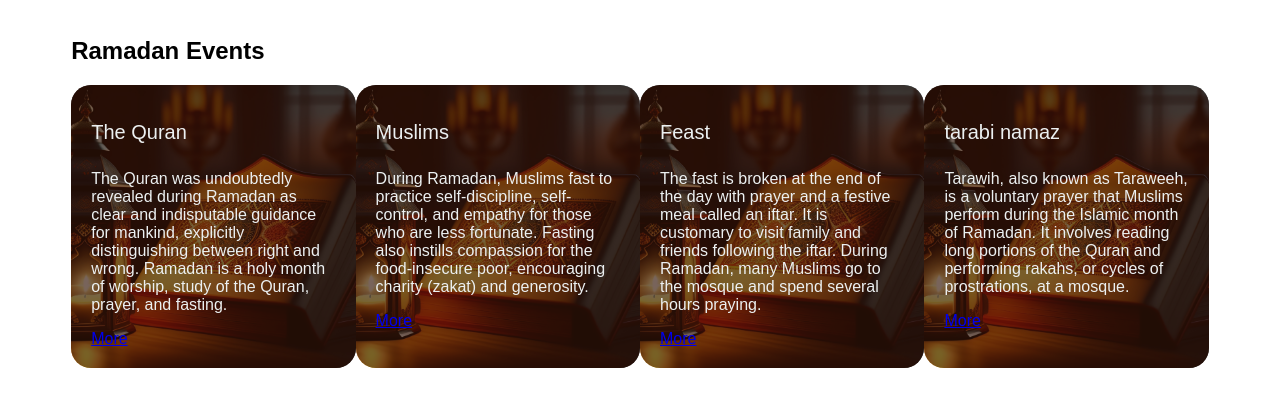
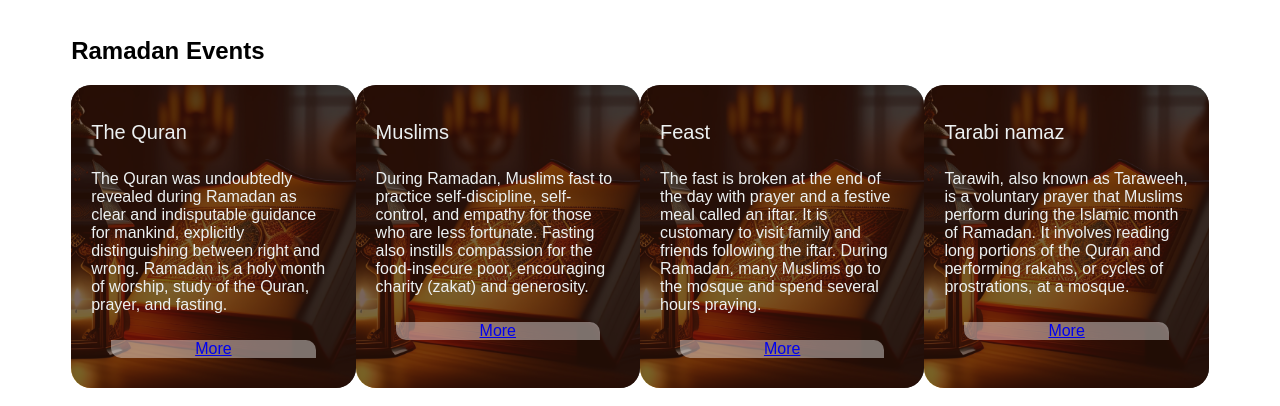
Before and after one commit to Abdulla-foysal45/Ramdefv, a website: page index.html in a window 1280 px wide. Shown: the part 1499-1905 px from the top of the page. Drawn offline with Linux system fonts and the light colour scheme; a web font is replaced by a local one.

Commit message:
new event secation update

```diff
--- a/css/style.css
+++ b/css/style.css
@@ -3,6 +3,10 @@
 
 body {
     font-family: "Anta", sans-serif;
+}
+
+html{
+    scroll-behavior: smooth;
 }
 
 
@@ -175,4 +179,21 @@ ul li a:hover {
     transform: scale(1.1);
 }
 
+ .single-event .btn-m{
+    text-align: center;
+    border: none;
+    margin: 10px 20px;
+    border-radius: 0px 10px 0px  10px;
+    background-color:rgba(255, 255, 255, 0.411);
+    transition: all .5s ease-in-out;
+
+}
+
+.single-event .btn-m:hover{
+    border-radius: 10px 0px 10px  0px;
+    background-color: var(--black);
+    color: #10a5f5;
+    cursor:pointer;
+}
+
 /* Event section end*/
--- a/index.html
+++ b/index.html
@@ -43,7 +43,7 @@
     </header>
 
     <div class="about" id="about">
-        <div class="container about-container flex mb-7">
+        <div class="container about-container flex mb-7 gap-5">
             <div class="left_side basis-3/4">
                 <h2>About Ramadan Kareem</h2>
                 <p>
@@ -83,14 +83,18 @@
                         <h2>The Quran</h2>
                         <p>
                             The Quran was undoubtedly revealed during Ramadan as clear and indisputable guidance for mankind, explicitly distinguishing between right and wrong.  Ramadan is a holy month of worship, study of the Quran, prayer, and fasting. </p>
-                        <a href="#">More</a>
+                        <div class="btn-m">
+                            <a href="#">More</a>
+                        </div>
                 </div>
 
                 <div class="single-event">
                         <h2>Muslims</h2>
                         <p>
                             During Ramadan, Muslims fast to practice self-discipline, self-control, and empathy for those who are less fortunate. Fasting also instills compassion for the food-insecure poor, encouraging charity (zakat) and generosity. </p>
-                        <a href="#">More</a>
+                        <div class="btn-m">
+                            <a href="#">More</a>
+                        </div>
                 </div>
 
 
@@ -98,18 +102,25 @@
                         <h2>Feast</h2>
                         <p>
                             The fast is broken at the end of the day with prayer and a festive meal called an iftar. It is customary to visit family and friends following the iftar. During Ramadan, many Muslims go to the mosque and spend several hours praying. </p>
-                        <a href="#">More</a>
+                        <div class="btn-m">
+                            <a href="#">More</a>
+                        </div>
                 </div>
 
                 <div class="single-event">
-                        <h2>tarabi namaz</h2>
+                        <h2>Tarabi namaz</h2>
                         <p>
                             Tarawih, also known as Taraweeh, is a voluntary prayer that Muslims perform during the Islamic month of Ramadan. It involves reading long portions of the Quran and performing rakahs, or cycles of prostrations, at a mosque. </p>
-                        <a href="#">More</a>
+                        <div class="btn-m">
+                            <a href="#">More</a>
+                        </div>
                 </div>
             </div>
         </div>
     </div>
+
+
+
 </body>
 
 </html>
```
